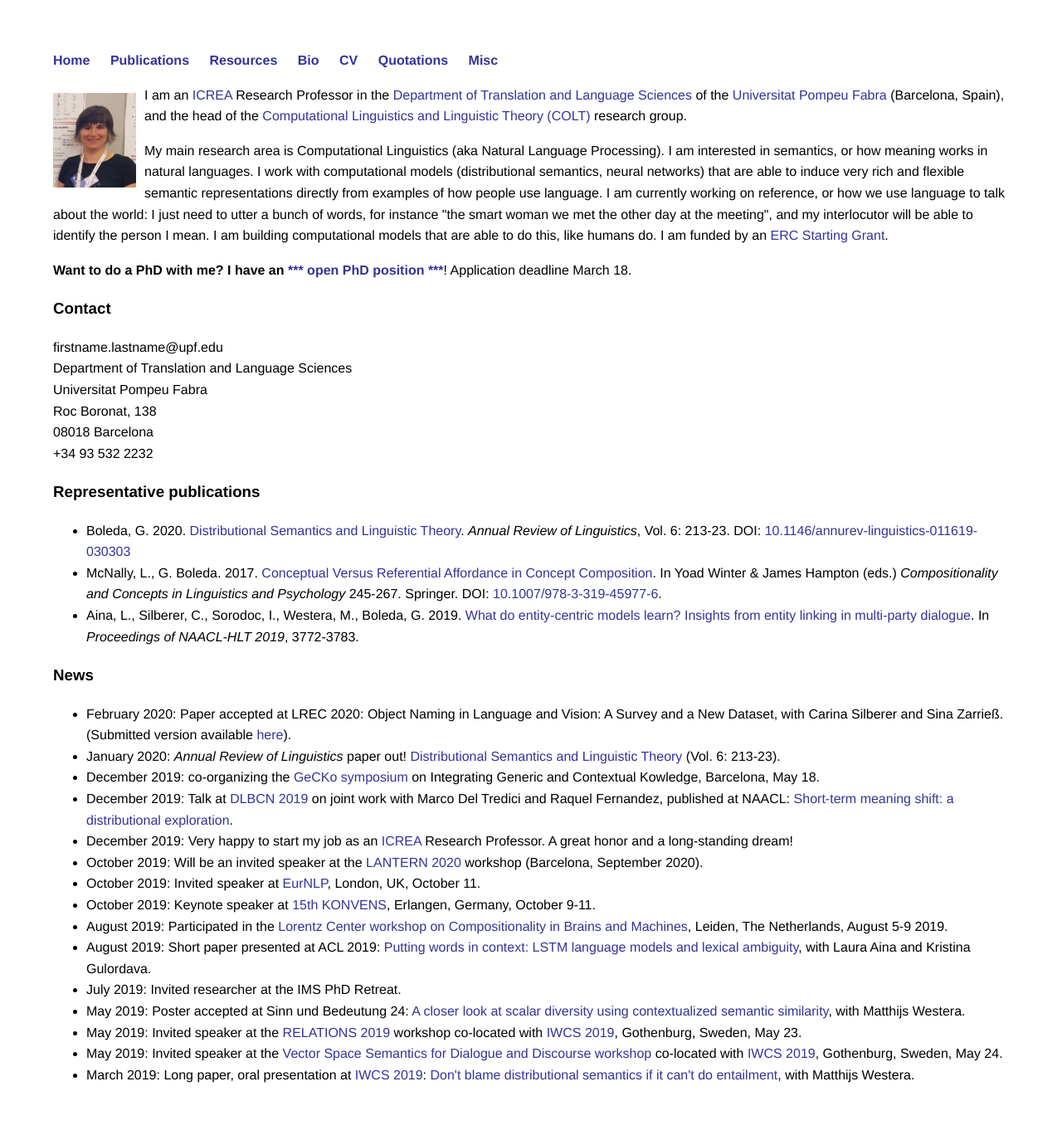
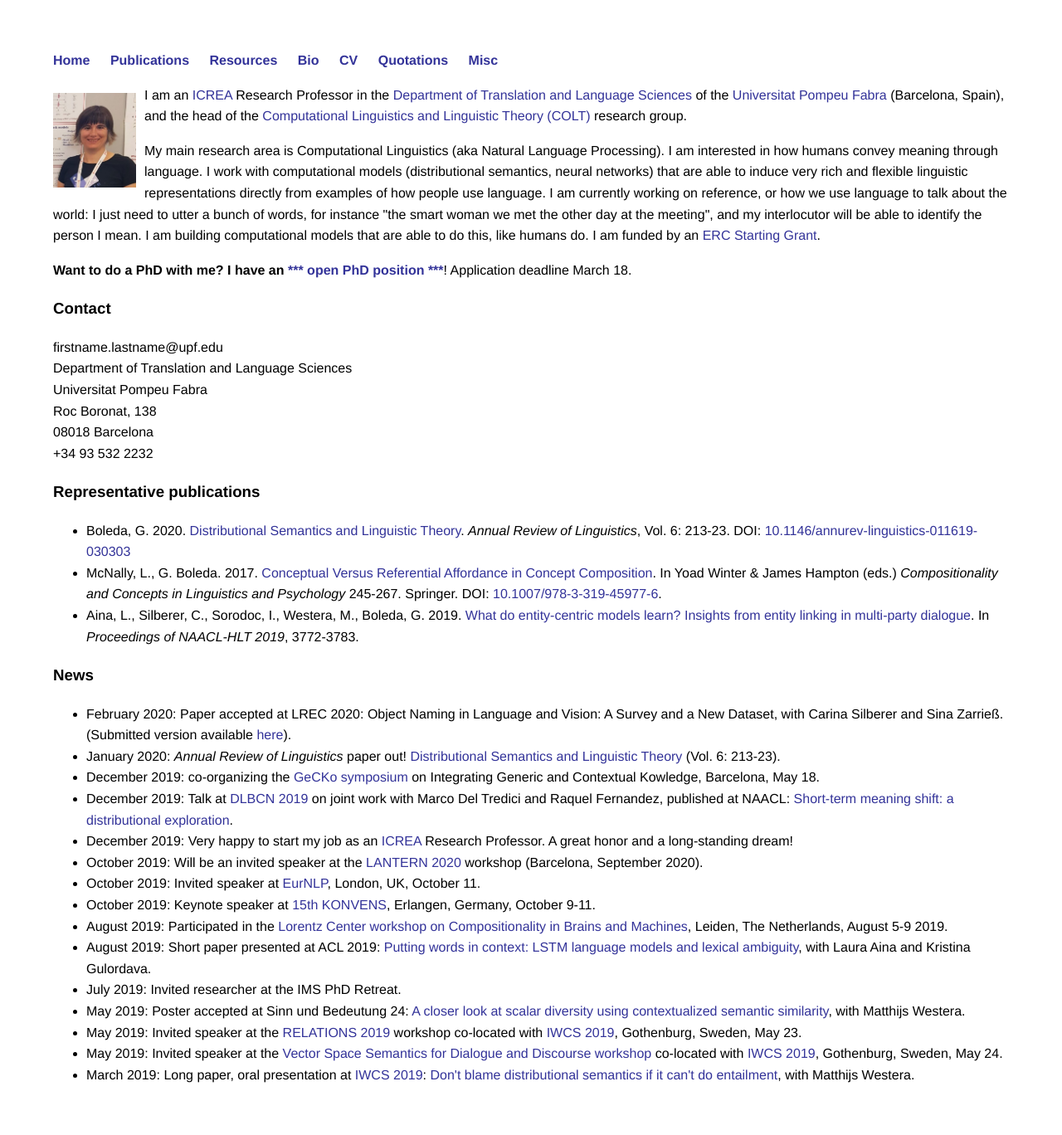
Before and after one commit to gboleda/gboleda.github.io, a Jekyll site: the page built from index.html, in a window 1280 px wide. Shown: the whole page at 83% size. Built offline with Jekyll 4.4.1, drawn with Linux system fonts in a browser that asks for light colours.

Commit message:
update index

```diff
--- a/index.html
+++ b/index.html
@@ -11,9 +11,8 @@ title: Gemma Boleda
 and the head of the <a href="https://www.upf.edu/web/colt/">Computational Linguistics and Linguistic Theory (COLT)</a>
 research group. </p>
 
-<p>My main research area is Computational Linguistics (aka Natural Language Processing). I am interested in semantics,
-or how meaning works in natural languages. I work with computational models (distributional semantics, neural networks)
-that are able to induce very rich and flexible semantic representations directly from examples of how people use language.
+<p>My main research area is Computational Linguistics (aka Natural Language Processing). I am interested in how humans convey meaning through language. I work with computational models (distributional semantics, neural networks)
+that are able to induce very rich and flexible linguistic representations directly from examples of how people use language.
 I am currently working on reference, or how we use language to talk about the world: I just need to utter a bunch of words,
 for instance "the smart woman we met the other day at the meeting", and my interlocutor will be able to identify the person
 I mean. I am building computational models that are able to do this, like humans do.
```
